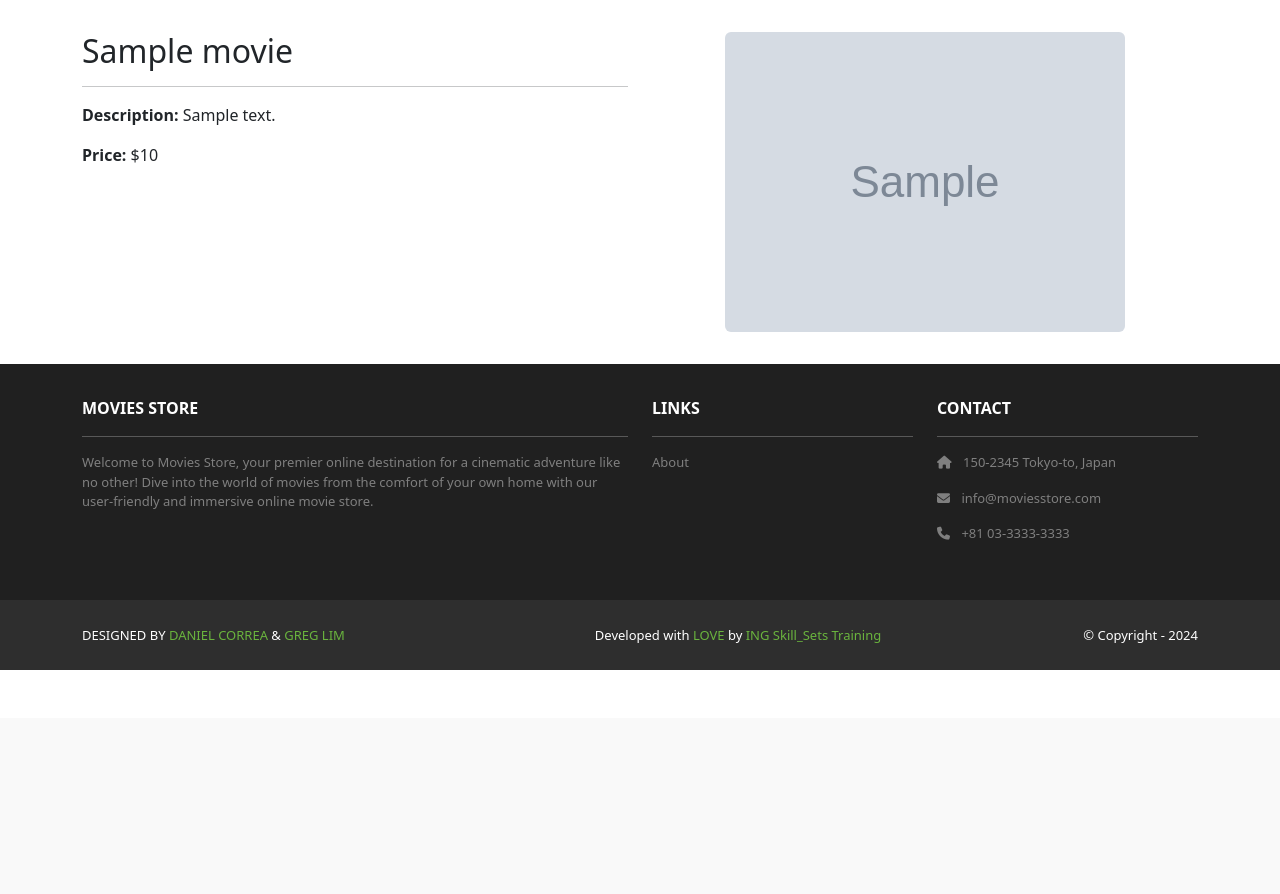
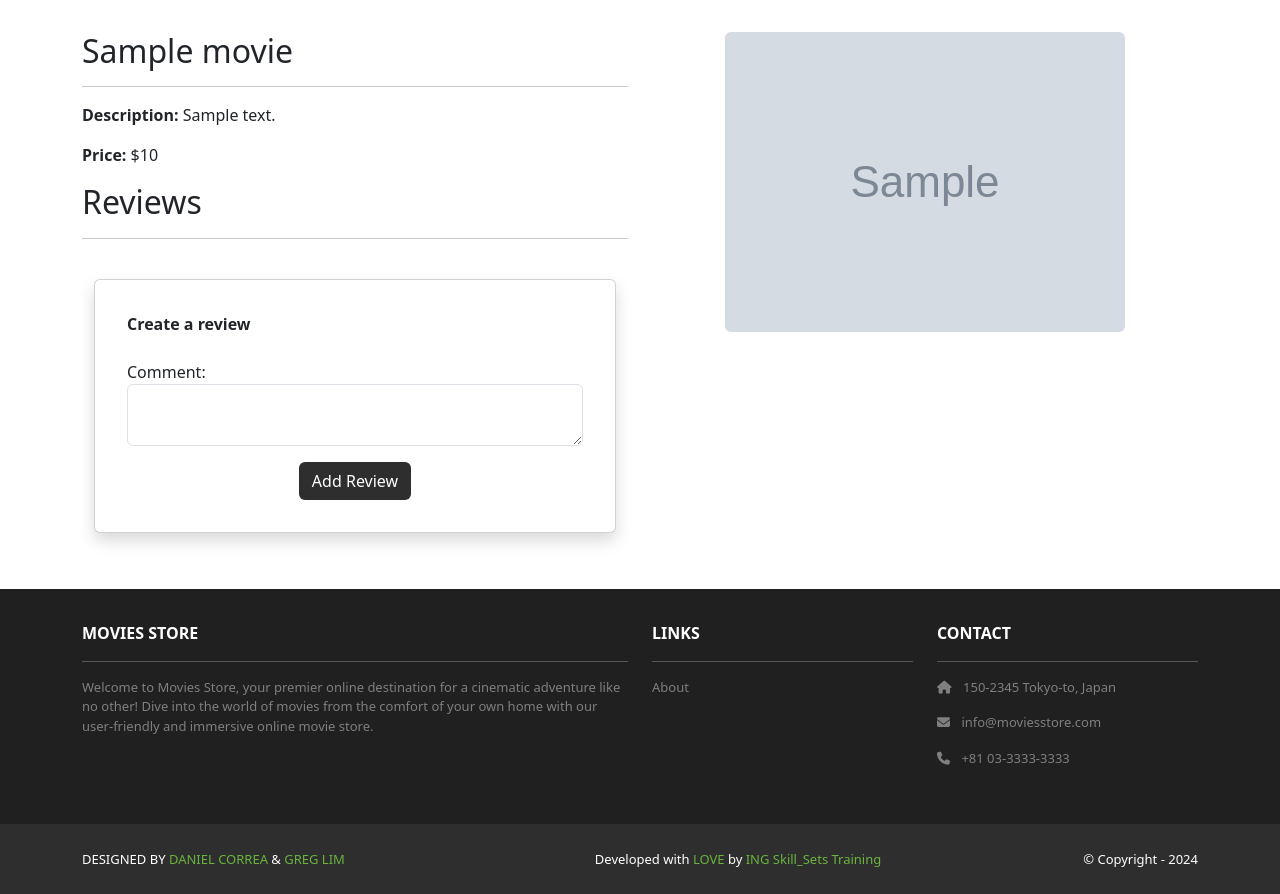
Before and after one commit to gurnitha/2025-movies-store, a Django app: page /movie/1/ in a window 1280 px wide. Shown: the part 82-976 px from the top of the page. Before the commit the page ends 752 px from the top, so only its background shows below. Run offline with Django 5.2, Linux system fonts and the light colour scheme; a user stored in the database is signed in; tables that the repository leaves empty hold one stand-in row (values such as "Sample post"); grey boxes marked "Sample" are stand-in pictures; some libraries are stand-ins or nearby versions.

Commit message:
10.2. CRUD REVIEW: CREATE reviews

```diff
--- a/app/movies/urls.py
+++ b/app/movies/urls.py
@@ -10,4 +10,5 @@
 urlpatterns = [
     path('movies/', views.movies_view, name='movies'),
     path('movie/<int:id>/', views.movie_view, name='movie'),
+    path('movie/<int:id>/review/create/', views.create_review_view, name='create_review'),
 ]
--- a/app/movies/views.py
+++ b/app/movies/views.py
@@ -1,8 +1,9 @@
 # app/movies/views.py
-from django.shortcuts import render
+from django.shortcuts import render, redirect
+from django.contrib.auth.decorators import login_required
 
 # Local
-from .models import Movie
+from .models import Movie, Review
 
 # Create your views here.
 
@@ -34,3 +35,17 @@
         'template_data': template_data,
     }
     return render(request, 'movies/movie.html', context)
+
+
+@login_required
+def create_review_view(request, id):
+    if request.method == 'POST' and request.POST['comment'] != '':
+        movie = Movie.objects.get(id=id)
+        review = Review()
+        review.comment = request.POST['comment']
+        review.movie = movie
+        review.user = request.user
+        review.save()
+        return redirect('movies:movie', id=id)
+    else:
+        return redirect('movies:movie', id=id)
--- a/templates/movies/movie.html
+++ b/templates/movies/movie.html
@@ -15,6 +15,59 @@
         <hr />
         <p><b>Description:</b> {{ template_data.movie.description }}</p>
         <p><b>Price:</b> ${{ template_data.movie.price }}</p>
+
+        <h2>Reviews</h2>
+        <hr />
+        <ul class="list-group">
+          {% for review in template_data.reviews %}
+          <li class="list-group-item pb-3 pt-3">
+            <h5 class="card-title">
+              Review by {{ review.user.username }}
+            </h5>
+            <h6 class="card-subtitle mb-2 text-muted">
+              {{ review.date }}
+            </h6>
+            <p class="card-text">{{ review.comment }}</p>
+            {% if user.is_authenticated and user == review.user %}
+            <a class="btn btn-primary"
+              href="{% url 'movies.edit_review' id=template_data.movie.id review_id=review.id %}">
+              Edit
+            </a>
+            <a class="btn btn-danger"
+              href="{% url 'movies.delete_review' id=template_data.movie.id review_id=review.id %}">
+              Delete
+            </a>
+            {% endif %}
+          </li>
+          {% endfor %}
+        </ul>
+
+        {% if user.is_authenticated %}
+        <div class="container mt-4">
+          <div class="row justify-content-center">
+            <div class="col-12">
+              <div class="card shadow p-3 mb-4 rounded">
+                <div class="card-body">
+                  <b class="text-start">Create a review</b><br /><br />
+                  <form method="POST" action="{% url 'movies:create_review' id=template_data.movie.id %}">
+                    {% csrf_token %}
+                    <p>
+                      <label for="comment">Comment:</label>
+                      <textarea name="comment" required class="form-control" id="comment"></textarea>
+                    </p>
+
+                    <div class="text-center">
+                      <button type="submit" class="btn bg-dark text-white">
+                        Add Review
+                      </button>
+                    </div>
+                  </form>
+                </div>
+              </div>
+            </div>
+          </div>
+        </div>
+        {% endif %}
       </div>
       <div class="col-md-6 mx-auto mb-3 text-center">
         <img src="{{ template_data.movie.image.url }}" class="rounded img-card-400" />
```
Also changed, not shown: README.md.
